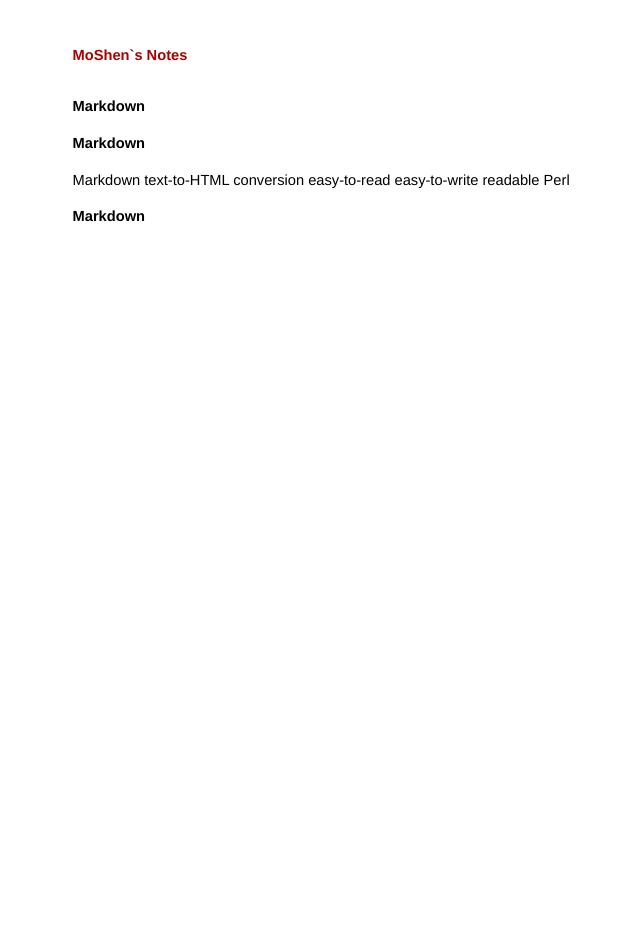
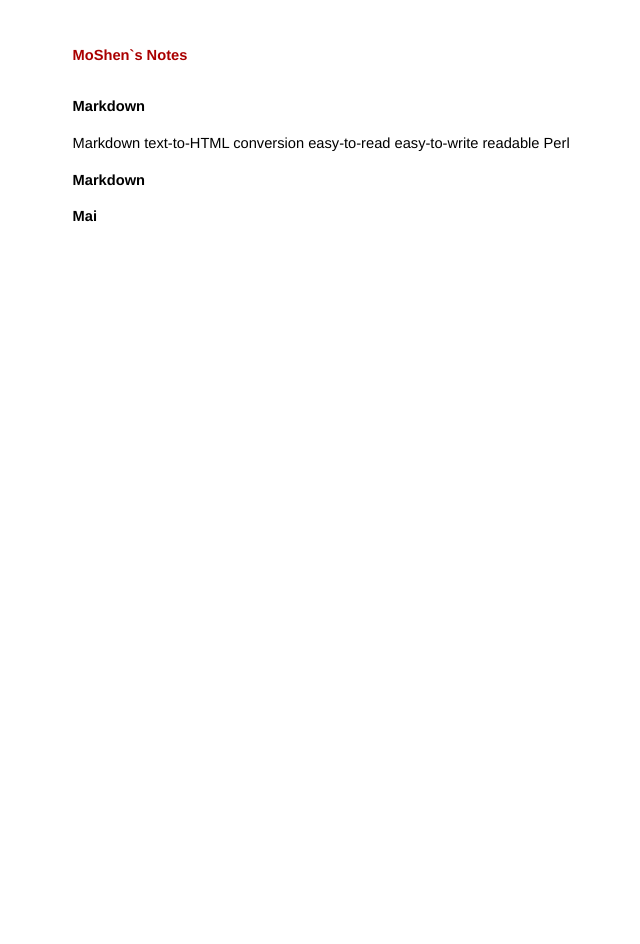
Before and after one commit to fy1231/fy.github.io, a Jekyll site: the page built from _posts/2019-3-1-markdown.md, in a window 1280 px wide. Shown: the whole page, without its empty margins (274-914 px from the left). Built offline with Jekyll 4.4.1, drawn with Linux system fonts in a browser that asks for light colours.

Commit message:
Update 2019-3-1-markdown.md

```diff
--- a/_posts/2019-3-1-markdown.md
+++ b/_posts/2019-3-1-markdown.md
@@ -7,9 +7,10 @@ date:   2018-12-17 13:31:55 +0800
 {{ page.title }}
 ================
 
-## Markdown
+
 
 Markdown    text-to-HTML    conversion    easy-to-read easy-to-write    readable    Perl
 
 
 # Markdown
+###### Mai
```
